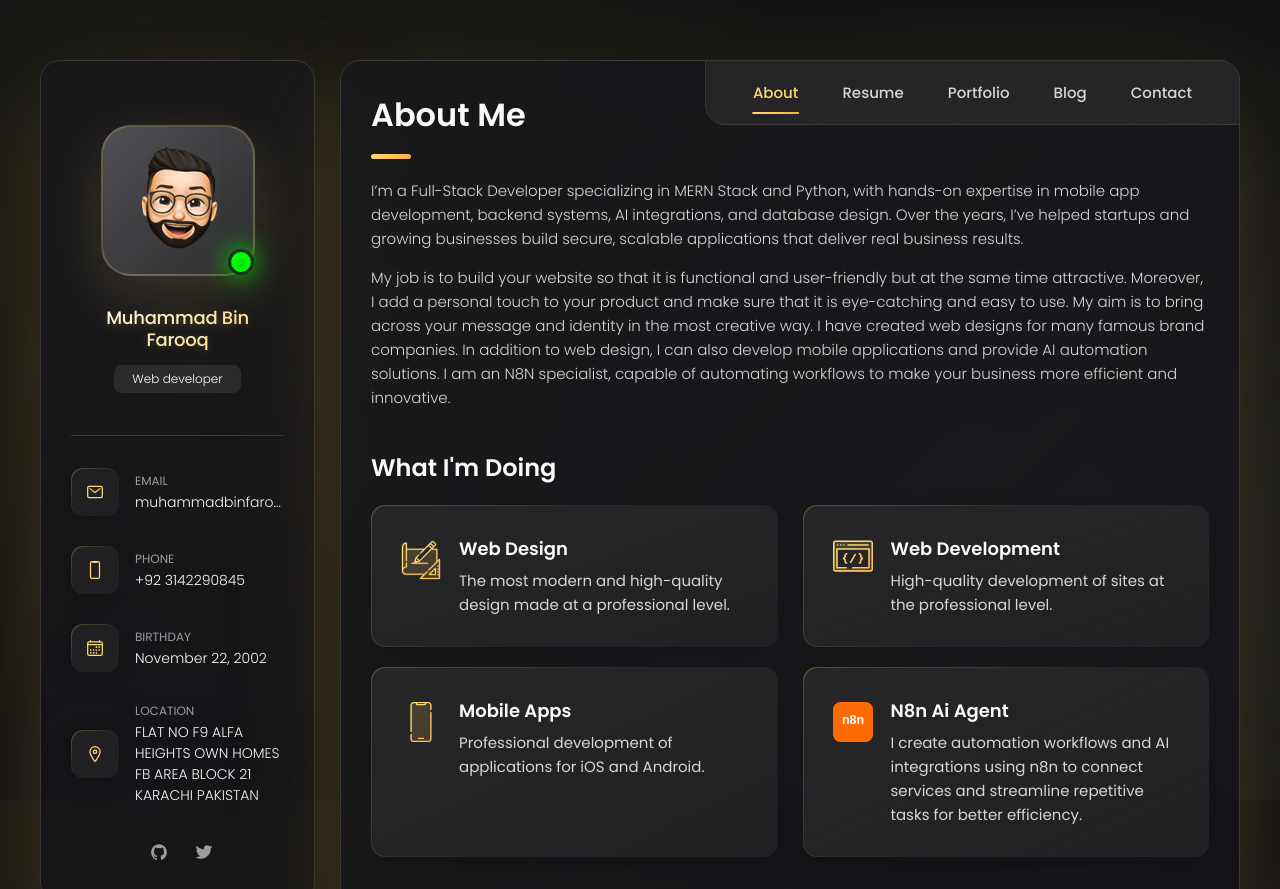
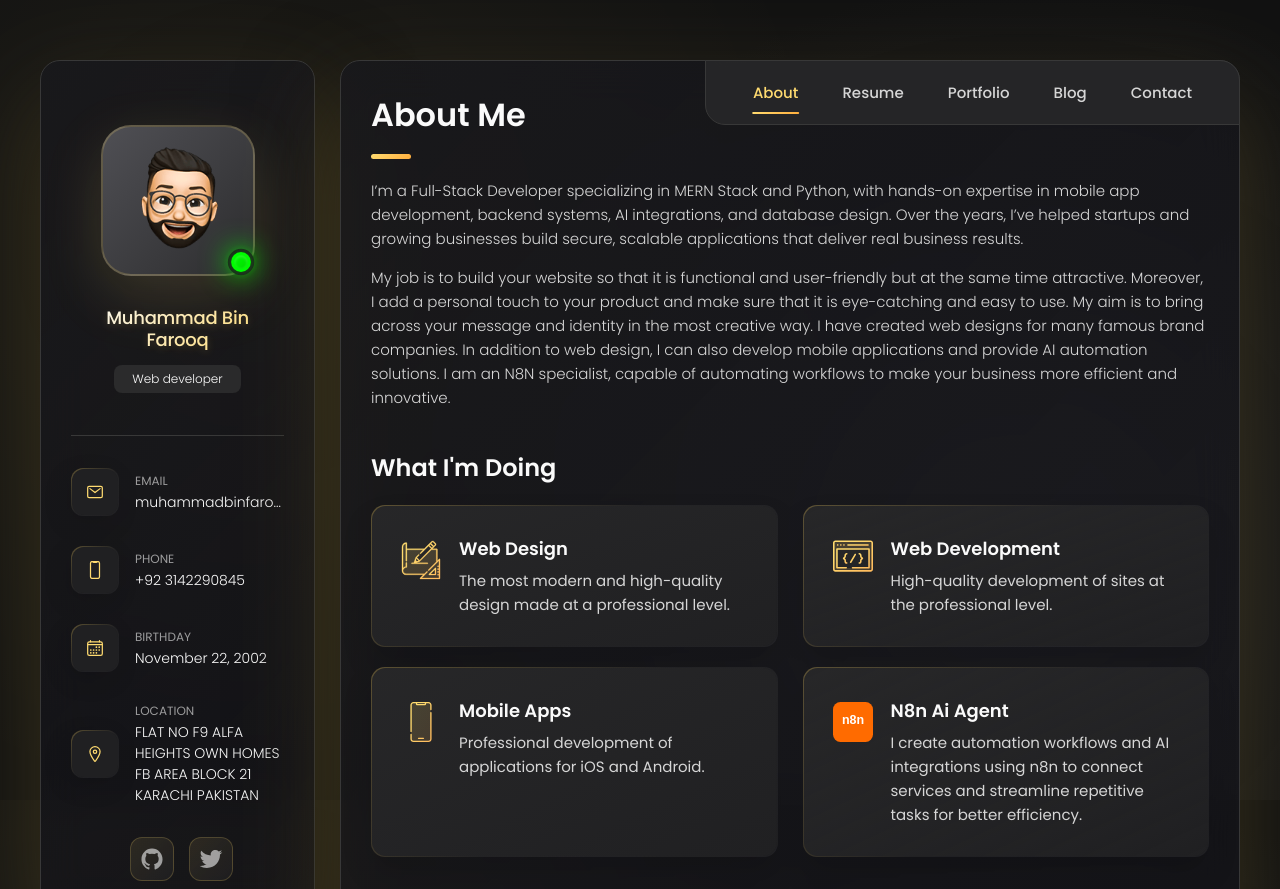
Before and after one commit to muhammad-crc/muhammad-crc.github.io, a plain HTML site: page index.html in a window 1280 px wide. Shown: the top 889 px of the page. Drawn offline with nearby package versions, Linux system fonts and the light colour scheme.

Commit message:
Update style.css with new changes

```diff
--- a/assets/css/style.css
+++ b/assets/css/style.css
@@ -653,35 +653,54 @@ main {
 
 .social-item .social-link {
   color: var(--light-gray-70);
-  font-size: 18px;
+  font-size: 24px;
   transition: all var(--transition-1);
   display: flex;
   align-items: center;
   justify-content: center;
-  width: 30px;
-  height: 30px;
-  border-radius: 8px;
+  width: 44px;
+  height: 44px;
+  border-radius: 12px;
   position: relative;
+  background: linear-gradient(135deg, hsla(45, 100%, 72%, 0.1), hsla(240, 2%, 20%, 0.3));
+  border: 1.5px solid hsla(45, 100%, 72%, 0.2);
 }
 
 .social-item .social-link::before {
   content: "";
   position: absolute;
   inset: 0;
-  border-radius: 8px;
-  background: linear-gradient(135deg, hsla(45, 100%, 72%, 0.2), transparent);
+  border-radius: 12px;
+  background: linear-gradient(135deg, hsla(45, 100%, 72%, 0.3), transparent);
   opacity: 0;
   transition: opacity var(--transition-1);
   z-index: -1;
 }
 
+.social-item .social-link::after {
+  content: "";
+  position: absolute;
+  inset: -3px;
+  border-radius: 12px;
+  background: radial-gradient(circle, hsla(45, 100%, 72%, 0.2), transparent 70%);
+  opacity: 0;
+  transition: opacity var(--transition-2);
+  z-index: -2;
+}
+
 .social-item .social-link:hover {
   color: var(--orange-yellow-crayola);
-  transform: translateY(-4px) scale(1.15);
-  box-shadow: 0 10px 25px hsla(45, 100%, 72%, 0.3);
+  transform: translateY(-6px) scale(1.25);
+  box-shadow: 0 15px 40px hsla(45, 100%, 72%, 0.4), 0 0 20px hsla(45, 100%, 72%, 0.25);
+  border-color: hsla(45, 100%, 72%, 0.6);
+  background: linear-gradient(135deg, hsla(45, 100%, 72%, 0.25), hsla(45, 100%, 62%, 0.1));
 }
 
 .social-item .social-link:hover::before {
+  opacity: 1;
+}
+
+.social-item .social-link:hover::after {
   opacity: 1;
 }
 
```
